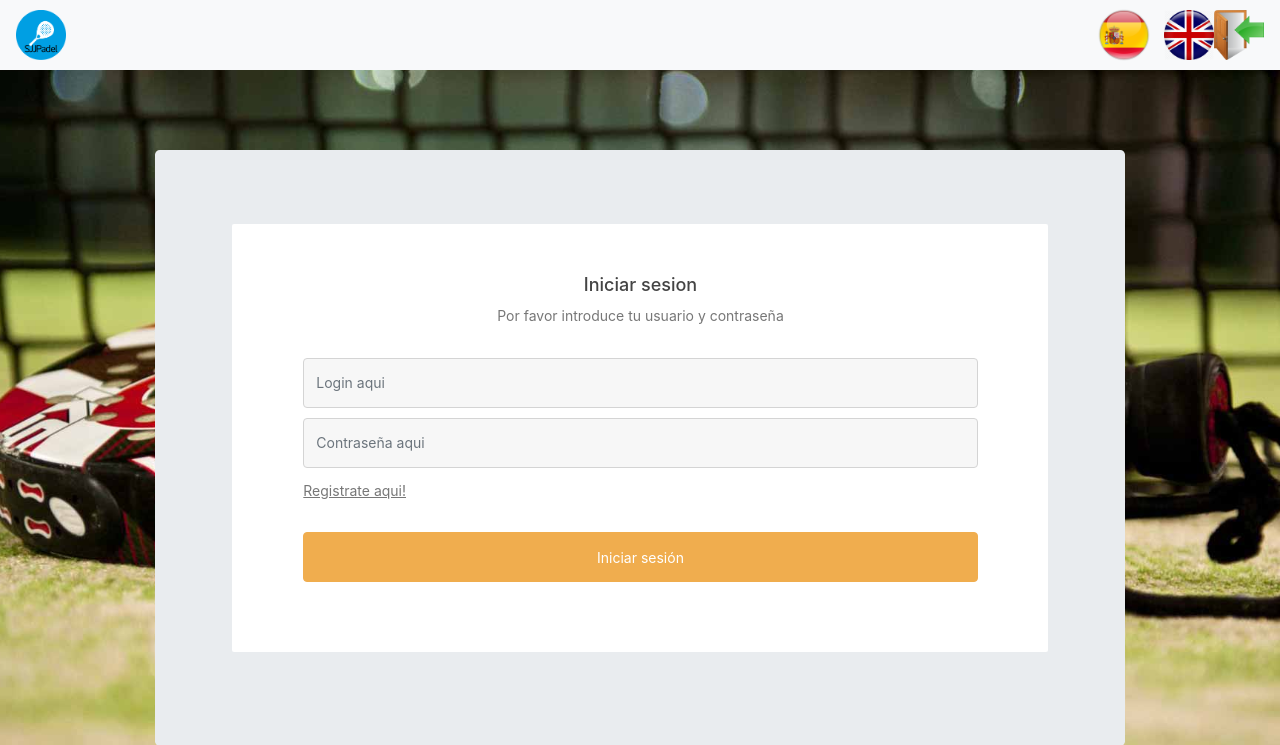
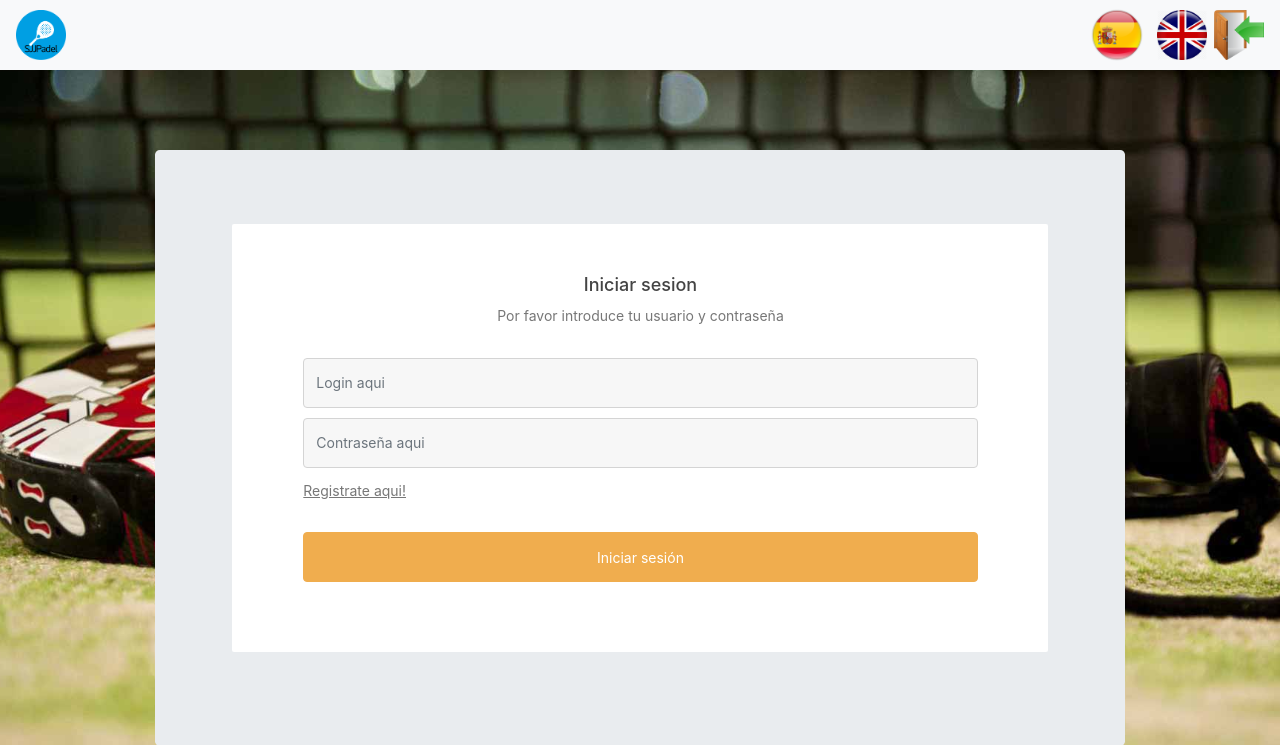
Before and after one commit to santii810/SJJPadel, a PHP site: page / in a window 1280 px wide. Shown: the top 745 px of the page. Run offline with PHP 8.4, Linux system fonts and the light colour scheme; data that the repository does not hold is empty; some libraries are stand-ins or nearby versions.

Commit message:
añadidos mensajes, separacion icono de entrada y favicon añadido

```diff
--- a/css/style.css
+++ b/css/style.css
@@ -23,6 +23,13 @@ body {
 ul , li {
 	list-style: none;
 }
+
+/*nav*/
+.separacion {
+  margin-right: 7px;
+}
+/*Fin nav*/
+
 /*Login*/
 
 .form-heading { color:#fff; font-size:23px;}
--- a/view/layouts/default.php
+++ b/view/layouts/default.php
@@ -14,6 +14,7 @@ $currentRol = $view->getVariable("currentRol");
 	<meta charset="utf-8">
 	<meta name="viewport" content="width=device-width, initial-scale=1">
 	<meta name="viewport" content="width=device-width, initial-scale=1, maximum-scale=1, user-scalable=no">
+	<link rel="shortcut icon" href="images/favicon.ico" />
 
 	<!-- Latest compiled and minified CSS -->
 	<link rel="stylesheet" href="https://maxcdn.bootstrapcdn.com/bootstrap/4.0.0/css/bootstrap.min.css" integrity="sha384-Gn5384xqQ1aoWXA+058RXPxPg6fy4IWvTNh0E263XmFcJlSAwiGgFAW/dAiS6JXm" crossorigin="anonymous">
--- a/view/layouts/language_select_element.php
+++ b/view/layouts/language_select_element.php
@@ -7,5 +7,5 @@
 </a>
 
 <a href="index.php?controller=language&amp;action=change&amp;lang=en">
-	<img class="img_idioma_england" src="images/England.png"></img>
+	<img class="img_idioma_england separacion" src="images/England.png"></img>
 </a>
--- a/view/messages/messages_es.php
+++ b/view/messages/messages_es.php
@@ -98,7 +98,10 @@
   "Match successfully join." => "Partido organizado correctamente",
   "You arent registered in a championship in game" => "No estas inscrito en ningun torneo en juego",
   "No offers available" => "No hay ofertas disponibles",
-	"Offer a Match" => "Ofertar un partido"
+	"Offer a Match" => "Ofertar un partido",
+	"a" => "administrador",
+	"e" => "entrenador",
+	"d" => "deportista"
 
 
 
```
Also changed, not shown: view/messages/messages_en.php (+7 -1 lines), images/favicon.ico (added).
